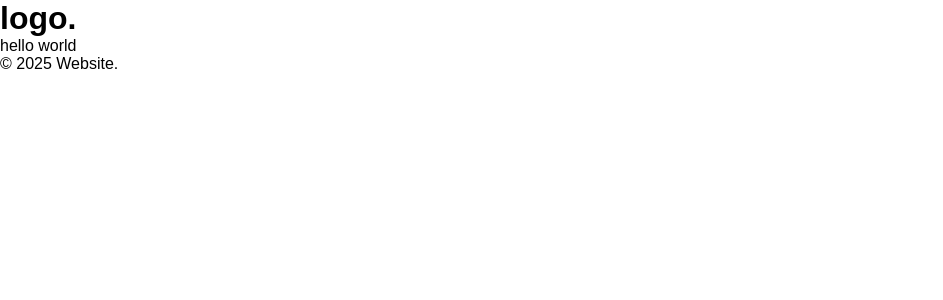
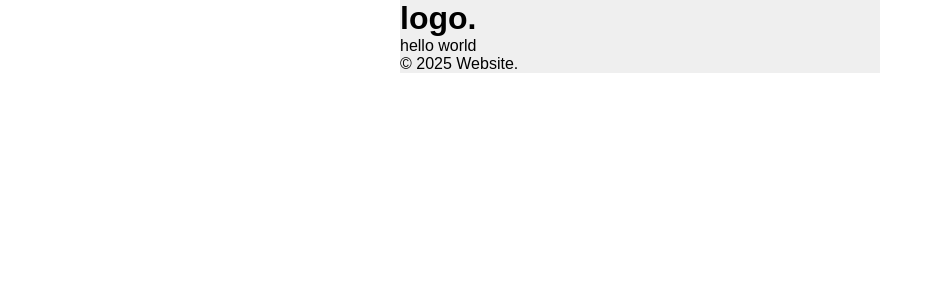
Before and after one commit to devsonia1999/react-base, a React (Vite) app: page / in a window 1280 px wide. Shown: the top 300 px of the page, without its empty margins (0-943 px from the left). Built offline with nearby package versions, Linux system fonts and the light colour scheme.

Commit message:
scss set

```diff
--- a/src/App.jsx
+++ b/src/App.jsx
@@ -1,10 +1,12 @@
-import '@/assets/styles/global.scss';
+import '@/assets/styles/main.scss';
 import Router from '@/router/Router.jsx';
 import React from 'react';
 
 function App() {
   return (
-    <Router/>
+    <div className='wrap'>
+      <Router/>
+    </div>
   );
 }
 
--- a/src/assets/styles/_variables.scss
+++ /dev/null
@@ -1,5 +0,0 @@
-//color
-$primary-color: #007bff;
-$black-color: #000000;
-//font
-$font-base: 'Pretendard', sans-serif;
--- /dev/null
+++ b/src/assets/styles/abstracts/_index.scss
@@ -0,0 +1,2 @@
+@forward 'variables';
+@forward 'mixins';
--- /dev/null
+++ b/src/assets/styles/abstracts/_mixins.scss
@@ -0,0 +1,28 @@
+//vender prefix
+@mixin prefix($property, $value, $prefixes: ('webkit', 'moz', 'ms','o')) {
+  @each $prefix in $prefixes {
+    #{'-' + $prefix + '-' + $property}: $value;
+  }
+  #{$property}: $value;
+}
+
+//flex
+@mixin flexbox($direction: row, $justify: flex-start, $align: stretch) {
+  display: flex;
+  flex-direction: $direction;
+  justify-content: $justify;
+  align-items: $align;
+}
+
+//responds
+@mixin respond-to($device) {
+  $size: map.get($breakpoints, $device);
+
+  @if $size {
+    @media (max-width: $size) {
+      @content;
+    }
+  } @else {
+    @warn "No value found for breakpoint `#{$device}`.";
+  }
+}
--- /dev/null
+++ b/src/assets/styles/abstracts/_variables.scss
@@ -0,0 +1,17 @@
+//color
+$colors: (
+  primary: #57c3c5,
+  black1: #000000,
+  light-grey: #dfdfdf80,
+  white1: #ffffff,
+);
+
+//font
+$font-base: 'Pretendard', sans-serif;
+
+//breakpoints
+$breakpoints: (
+  mobile: 480px,
+  tablet: 768px,
+  desktop: 1024px,
+);
--- /dev/null
+++ b/src/assets/styles/base/_reset.scss
@@ -0,0 +1,30 @@
+@use '../abstracts/index' as abs;
+@use "sass:map";
+
+*,
+*::before,
+*::after {
+  margin: 0;
+  padding: 0;
+  @include abs.prefix(box-sizing,border-box);
+}
+
+body {
+  background: map.get(abs.$colors, "white1");
+  font-family: abs.$font-base;
+  color: map.get(abs.$colors, "black");
+}
+
+a {
+  text-decoration: none;
+  color: inherit;
+}
+
+img {
+  max-width: 100%;
+  display: block;
+}
+
+ul, ol {
+  list-style: none;
+}
--- a/src/assets/styles/global.scss
+++ /dev/null
@@ -1,29 +0,0 @@
-@use './variables';
-@use './mixins';
-
-*,
-*::before,
-*::after {
-  margin: 0;
-  padding: 0;
-  box-sizing: border-box;
-}
-
-body {
-  font-family: variables.$font-base;
-  color: variables.$black-color;
-}
-
-a {
-  text-decoration: none;
-  color: inherit;
-}
-
-img {
-  max-width: 100%;
-  display: block;
-}
-
-ul, ol {
-  list-style: none;
-}
--- /dev/null
+++ b/src/assets/styles/main.scss
@@ -0,0 +1,24 @@
+@use './base/reset';
+@use './abstracts/index' as abs;
+@use "sass:map";
+
+.wrap{
+  background: map.get(abs.$colors, "light-grey");
+  @include abs.flexbox(column, center, center);
+  max-width: 480px;
+  max-height: 100%;
+  margin: 0 auto;
+}
+
+header{
+  width: 100%;
+}
+
+footer{
+  width: 100%;
+}
+
+.contents{
+  width: 100%;
+  height: 100%;
+}
--- a/src/pages/Home.jsx
+++ b/src/pages/Home.jsx
@@ -2,7 +2,7 @@
 function Home() {
   return (
     <>
-      <div>
+      <div className="contents">
         hello world
       </div>
     </>
```
Also changed, not shown: src/layout/menuBar.jsx (added, +13 -0 lines), src/assets/styles/_mixins.scss (deleted).
